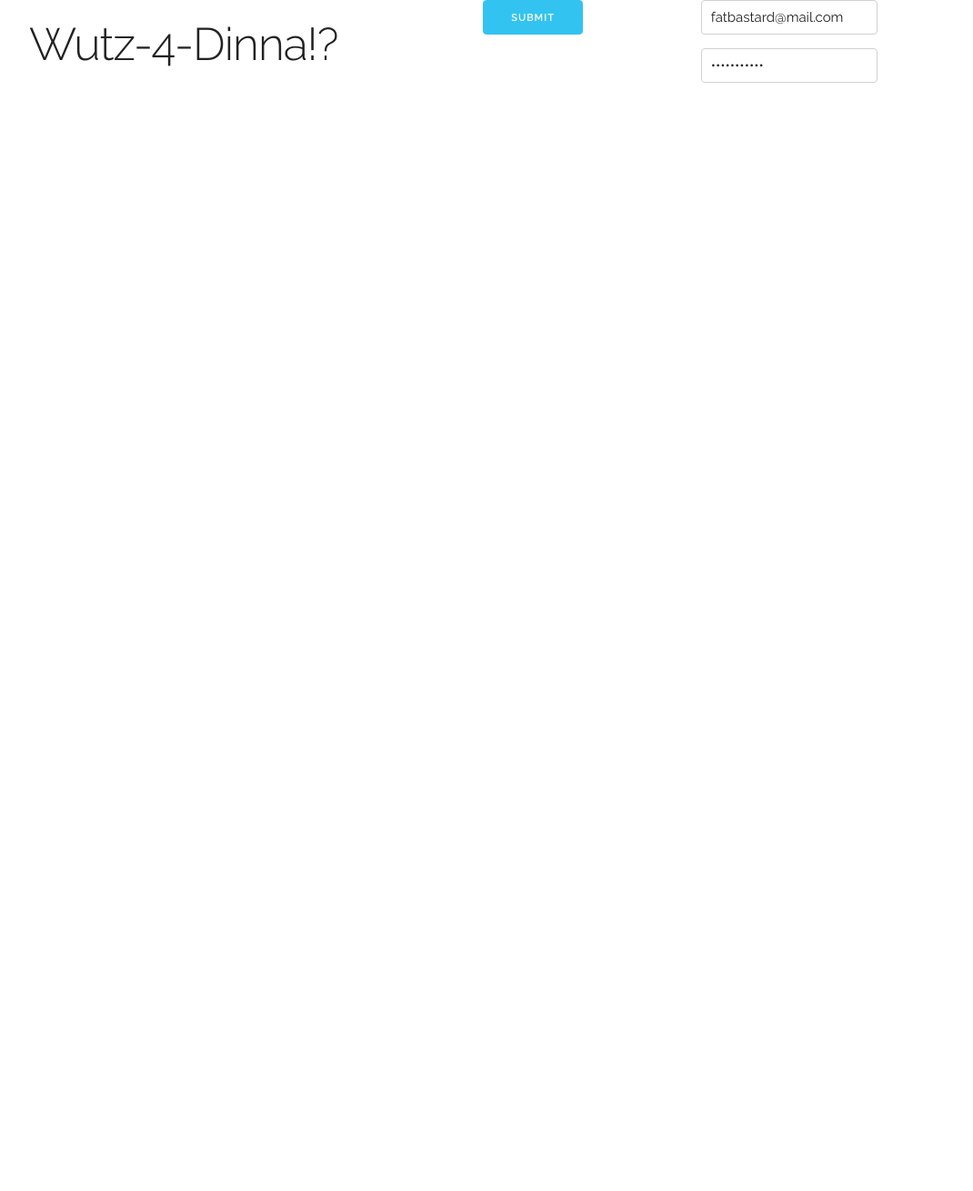
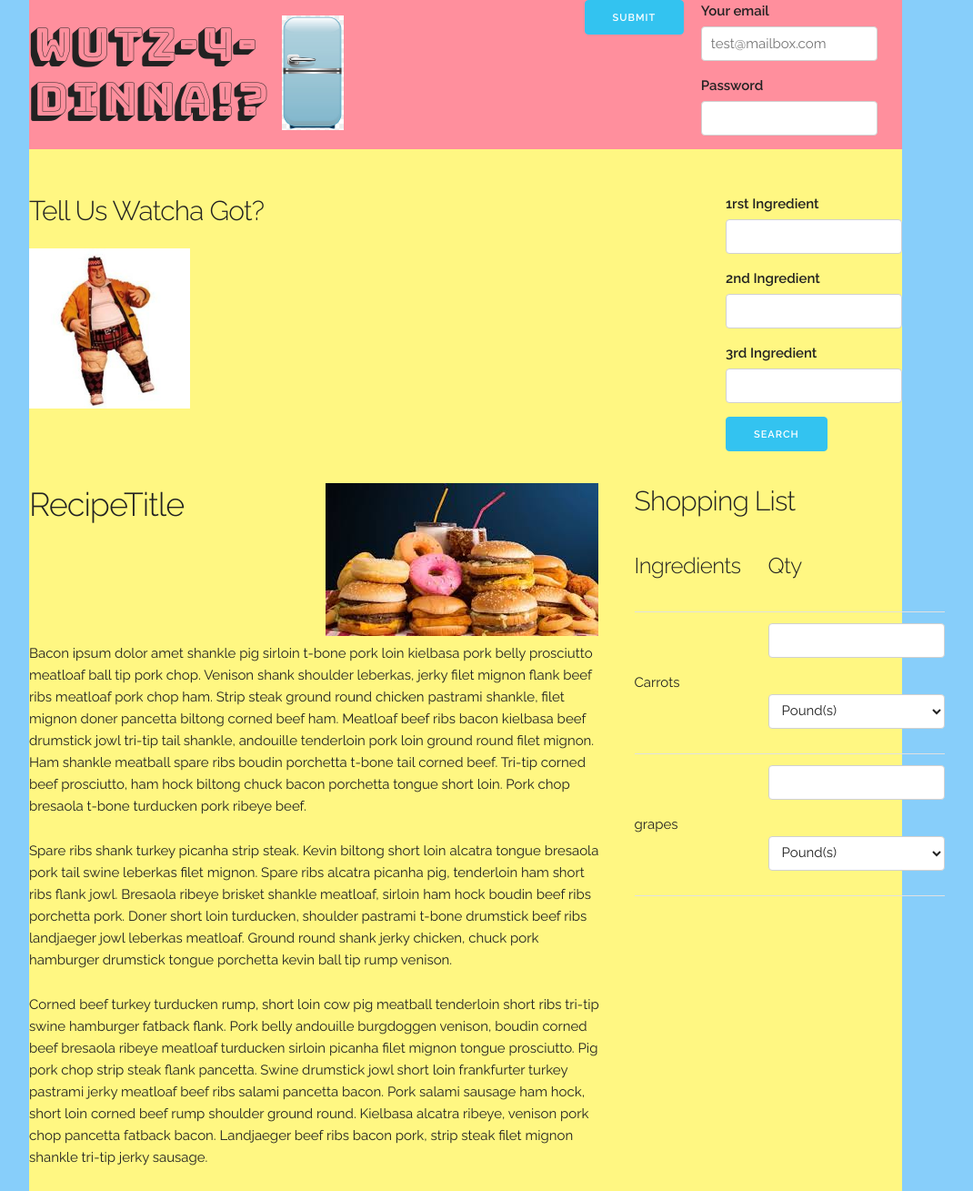
Before and after one commit to ethanzander/WUTZ4DINNA, a plain HTML site: page index.html in a window 1280 px wide. Shown: the whole page at 91% size, without its empty margins (128-1198 px from the left). Before the commit the page ends 800 px from the top, so only its background shows below. Drawn offline with Linux system fonts and the light colour scheme.

Commit message:
rouch css and html structure

```diff
--- /dev/null
+++ b/css/added.css
@@ -0,0 +1,17 @@
+.topmar5{
+    margin-top: 5%;
+}
+
+html{
+    background-color: lightskyblue;
+}
+.container{
+    background-color: #FFF782;
+}
+
+ #fridge{
+    width: 7%;
+    position: absolute;
+    top: 17px;
+    left: 29%;
+}
--- a/css/skeleton.css
+++ b/css/skeleton.css
@@ -152,7 +152,8 @@ h6 { font-size: 1.5rem; line-height: 1.6;  letter-spacing: 0; }
 }
 
 p {
-  margin-top: 0; }
+  margin-top: 0;
+}
 
 
 /* Links
--- a/index.html
+++ b/index.html
@@ -6,9 +6,9 @@
   <!-- Basic Page Needs
   –––––––––––––––––––––––––––––––––––––––––––––––––– -->
   <meta charset="utf-8">
-  <title>Your page title here :)</title>
-  <meta name="description" content="">
-  <meta name="author" content="">
+  <title>WUTZ-4-DINNA!?</title>
+  <meta name=" A recipe application to find the user possible recipes based on what they have on hand." content="">
+  <meta name="Rony Aparicio, Jake Mortimer, Ethan Zander, and Floyd Corbin" content="">
 
   <!-- Mobile Specific Metas
   –––––––––––––––––––––––––––––––––––––––––––––––––– -->
@@ -17,11 +17,12 @@
   <!-- FONT
   –––––––––––––––––––––––––––––––––––––––––––––––––– -->
   <link href="//fonts.googleapis.com/css?family=Raleway:400,300,600" rel="stylesheet" type="text/css">
-
+  <link href='https://fonts.googleapis.com/css?family=Bungee+Shade' rel='stylesheet' type='text/css'>
   <!-- CSS
   –––––––––––––––––––––––––––––––––––––––––––––––––– -->
   <link rel="stylesheet" href="css/normalize.css">
   <link rel="stylesheet" href="css/skeleton.css">
+  <link rel="stylesheet" href="css/added.css">
 
   <!-- Favicon
   –––––––––––––––––––––––––––––––––––––––––––––––––– -->
@@ -33,32 +34,153 @@
 
   <!-- Primary Page Layout
   –––––––––––––––––––––––––––––––––––––––––––––––––– -->
+  <!--Heading
+  ___________________________________________________  -->
   <div class="container">
-    <div class="row">
+    <div class="row" style="background-color:#FF8F9D">
       <div class="one-half column" style="margin-top: 2%">
-        <h1>Wutz-4-Dinna!?</h1>
+        <div class="two-thirds">
+          <h1 style="font-family: 'Bungee Shade', cursive;">Wutz-4-Dinna!?</h1>
+        </div>
+        <div class="one-third">
+          <img id="fridge" src="images/fridge.png" alt="fridgePic">
+        </div>
       </div>
       <div class="one-half column">
         <div class="row">
           <div class="six columns">
-            <input class="button-primary login" type="submit" value="Submit">
+            <input class="button-primary u-pull-right" type="submit" value="Submit">
           </div>
           <div class="six columns">
-            <input type="text" name="email" value="fatbastard@mail.com">
+            <label for="email">Your email</label>
+            <input type="email" name="email" placeholder="test@mailbox.com">
           </div>
           <div class="row">
             <div class="six columns">
               <p></p>
             </div>
             <div class="six columns">
-              <input type="password" name="password" value="IaTeAbAyBaY">
+              <label for="password">Password</label>
+              <input type="password" name="password" value="">
             </div>
           </div>
         </div>
       </div>
 
+      <!--Upper Section
+      __________________________________________________  -->
     </div>
+    <div class="row topmar5">
+      <div class="one-third column u-pull-left">
+        <h4>Tell Us Watcha Got?</h4>
+        <img width="60%" src="images/fatbastard.jpg" alt="FatBastard">
+      </div>
+
+      <!--Stuff I have in my fridge
+    ____________________________________________________  -->
+      <div class="two-thirds column">
+        <div class="row">
+          <div class="twelve-columns u-pull-right">
+            <form>
+              <label for="ingedientOne">1rst Ingredient</label>
+              <input class="u-max-full-width" type="text" name="ingredientOne" value="">
+              <label for="ingedientTwo">2nd Ingredient</label>
+              <input class="u-max-full-width" type="text" name="ingredientTwo" value="">
+              <label for="ingedientThree">3rd Ingredient</label>
+              <input class="u-max-full-width" type="text" name="ingredientThree" value="">
+              <br>
+              <input class="button button-primary" type="submit" name="Search" value="Search">
+            </form>
+          </div>
+        </div>
+      </div>
+    </div>
+    <!--Lower Section  -->
+    <div class="row">
+      <div class="two-thirds column">
+        <div class="row">
+          <div class="one-half column">
+            <h3>RecipeTitle</h3>
+          </div>
+          <div class="one-half column">
+            <img class="u-max-full-width" src="images/RecipeImagePlaceHolder.jpeg" alt="Yum-Looks-Good">
+          </div>
+        </div>
+        <div class="row">
+
+          <p>Bacon ipsum dolor amet shankle pig sirloin t-bone pork loin kielbasa pork belly prosciutto meatloaf ball tip pork
+            chop. Venison shank shoulder leberkas, jerky filet mignon flank beef ribs meatloaf pork chop ham. Strip steak
+            ground round chicken pastrami shankle, filet mignon doner pancetta biltong corned beef ham. Meatloaf beef ribs
+            bacon kielbasa beef drumstick jowl tri-tip tail shankle, andouille tenderloin pork loin ground round filet mignon.
+            Ham shankle meatball spare ribs boudin porchetta t-bone tail corned beef. Tri-tip corned beef prosciutto, ham
+            hock biltong chuck bacon porchetta tongue short loin. Pork chop bresaola t-bone turducken pork ribeye beef.</p>
+
+          <p>Spare ribs shank turkey picanha strip steak. Kevin biltong short loin alcatra tongue bresaola pork tail swine leberkas
+            filet mignon. Spare ribs alcatra picanha pig, tenderloin ham short ribs flank jowl. Bresaola ribeye brisket shankle
+            meatloaf, sirloin ham hock boudin beef ribs porchetta pork. Doner short loin turducken, shoulder pastrami t-bone
+            drumstick beef ribs landjaeger jowl leberkas meatloaf. Ground round shank jerky chicken, chuck pork hamburger
+            drumstick tongue porchetta kevin ball tip rump venison.</p>
+
+          <p>Corned beef turkey turducken rump, short loin cow pig meatball tenderloin short ribs tri-tip swine hamburger fatback
+            flank. Pork belly andouille burgdoggen venison, boudin corned beef bresaola ribeye meatloaf turducken sirloin
+            picanha filet mignon tongue prosciutto. Pig pork chop strip steak flank pancetta. Swine drumstick jowl short
+            loin frankfurter turkey pastrami jerky meatloaf beef ribs salami pancetta bacon. Pork salami sausage ham hock,
+            short loin corned beef rump shoulder ground round. Kielbasa alcatra ribeye, venison pork chop pancetta fatback
+            bacon. Landjaeger beef ribs bacon pork, strip steak filet mignon shankle tri-tip jerky sausage.</p>
+        </div>
+      </div>
+      <!--Shopping List
+      ____________________________________________  -->
+      <div class="one-third column">
+        <h4>Shopping List</h4>
+        <table class="u-full-width">
+          <thead>
+            <tr>
+              <th>
+                <h5>Ingredients</h5>
+              </th>
+              <th>
+                <h5>Qty</h5>
+              </th>
+            </tr>
+          </thead>
+          <tbody>
+            <tr>
+              <td>Carrots</td>
+              <td>
+                <form>
+                  <input type="text" name="amount" value="">
+                </form>
+                <select class="u-full-width" id="measure">
+                <option value="lb(s)">Pound(s)</option>
+                <option value="oz">Ounce(s)</option>
+                <option value="bunch(s)">Bunch(s)</option>
+                </select>
+              </td>
+            </tr>
+            <tr>
+              <td>grapes</td>
+              <td>
+                <form>
+                  <input type="text" name="amount" value="">
+                </form>
+                <select class="u-full-width" id="measure">
+                <option value="lb(s)">Pound(s)</option>
+                <option value="oz">Ounce(s)</option>
+                <option value="bunch(s)">Bunch(s)</option>
+                </select></td>
+            </tr>
+          </tbody>
+        </table>
+      </div>
+    </div>
+
+
+    <div class="row"></div>
   </div>
+
+
+
 
   <!-- End Document
   –––––––––––––––––––––––––––––––––––––––––––––––––– -->
```
Also changed, not shown: images/RecipeImagePlaceHolder.jpeg (added), images/fridge.png (renamed from images/fridge.jpg), images/nachos.jpeg (added), images/white_tiles/readme.txt (added), images/white_tiles/white_tiles.png (added), images/white_tiles/white_tiles_@2X.png (added), 2 other files.
